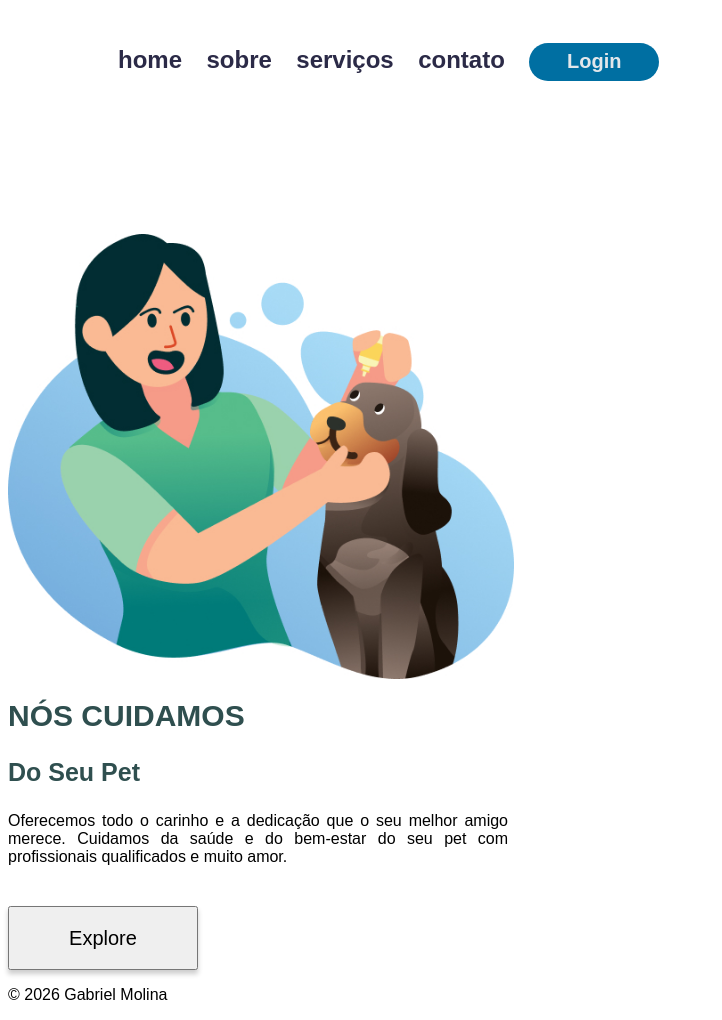
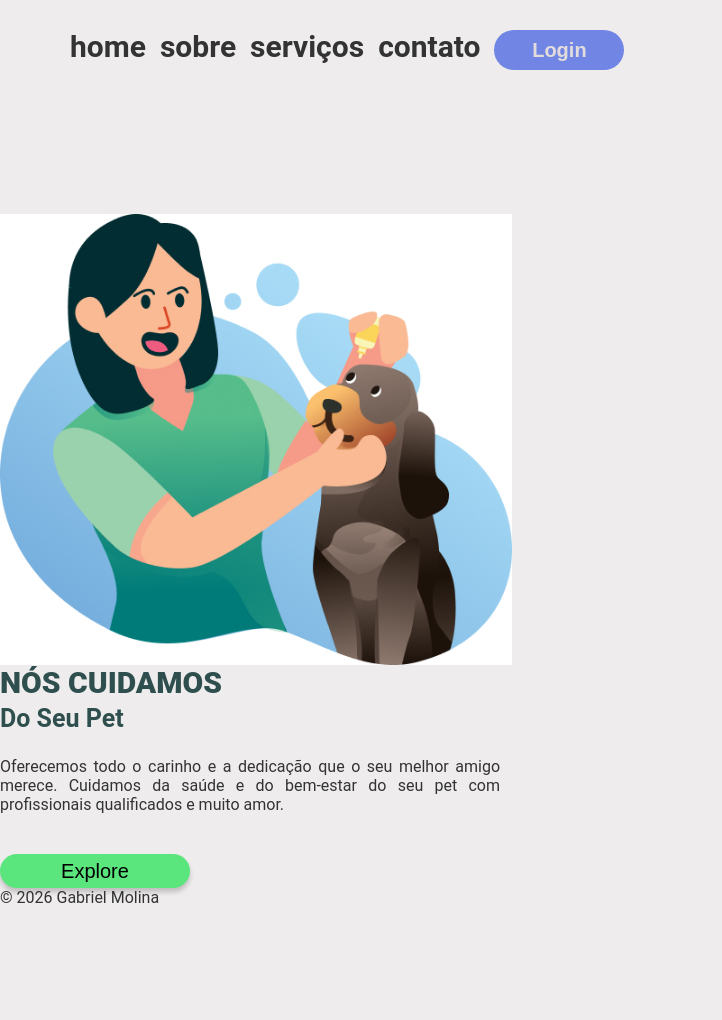
Before and after one commit to GabrielMolinat/Pet-Molina, a plain HTML site: page index.html in a window 1280 px wide. Shown: the whole page, without its empty margins (0-722 px from the left). After the commit the page ends 907 px from the top, so only its background shows below. Drawn offline with Linux system fonts and the light colour scheme.

Commit message:
Update style.css

```diff
--- a/style.css
+++ b/style.css
@@ -1,54 +1,53 @@
-*{
+* {
+    margin: 0;
+    padding: 0;
+    box-sizing: 'Roboto';
+}
 
-margin:10;
-padding:10;
-box-sizing: border-box;
-font-family: "Montserrat", sans-serif;
-
+body {
+    font-family: Roboto, sans-serif;
+    background: #eeecec;
+    color: #333333;
 }
 
 li{
     display:inline-block;
 }
-
 nav{
     display:inline-block;
-
 }
 header{
-margin:30px 0px 144px 70px
+margin: 30px 0px 144px 70px;
 }
+a{
 
-a{
     font-weight: 600;
-font-size: 24px;
-line-height: 28px;
-margin: 0 20px 0 0 ;
+    font-size: 30px;
+    line-height: 30px;
+    margin: 0 10px 0 0;
     cursor: pointer;
-color: #2b2a47;
-transition: opacity 0.2s;
-text-decoration: none
+    color: #333333;
+    transition: opacity 0,2s;
+    text-decoration: none;
 }
-
 a:hover{
-opacity: 0.8;
-}
+opacity: 0.8;}
 
 .botao-login{
-width:130px;
-height:38px ;
+
+    width: 130px;
+    height: 40px;
     border-radius: 20px;
-background: #006fa2;
-border:none;
+    background-color: #7186e4;
+    border: none;
     font-size: 20px;
-font-weight: 600;
-color: rgb(227, 231, 235);
-transition: opacity 0.2s;
+    font-weight: 700;
+    color: rgb(226, 220, 220);
+    transition: opacity 0,2s;
 }
-
-.botao-login.botao-login:hover{
+.botao-login:hover{
     opacity: 0.8;
-color:black;
+    background-color: rgb(122, 153, 238);
 }
 
 .logo{
@@ -60,20 +59,25 @@ color:black;
     width: 40%;
     display: inline-block;
     vertical-align: middle;
-    margin: 0 0 0 5%;
+    margin: 0 0 0 5px;
     text-align: left;
 }
 
 .main{
     text-align: center;
+
 }
 
 .botao-explore{
     width: 190px;
-    height: 64px;
+    height: 34px;
+    cursor: pointer;
+    background-color: #5ae67d;
+    border: none;
+    border-radius: 20px;
     font-size: 20px;
     font-weight: 500;
-    box-shadow: 0 4px 5px rgb(0, 0, 0, 0.2);
+    box-shadow: 0 4px 5px rgba(0,0,0,0.2);
     transition: opacity 0.3s;
 }
 
```
Lines whose indentation alone changed are shown as unchanged.
